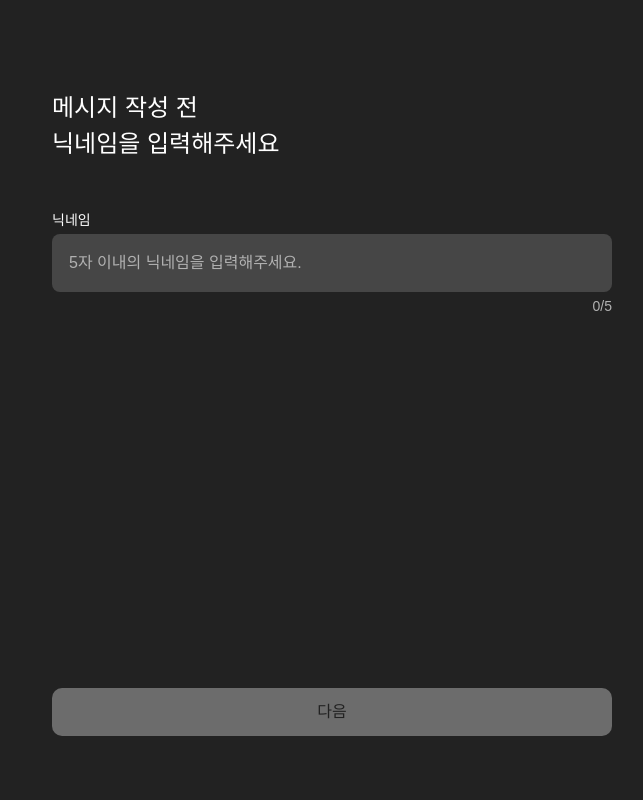
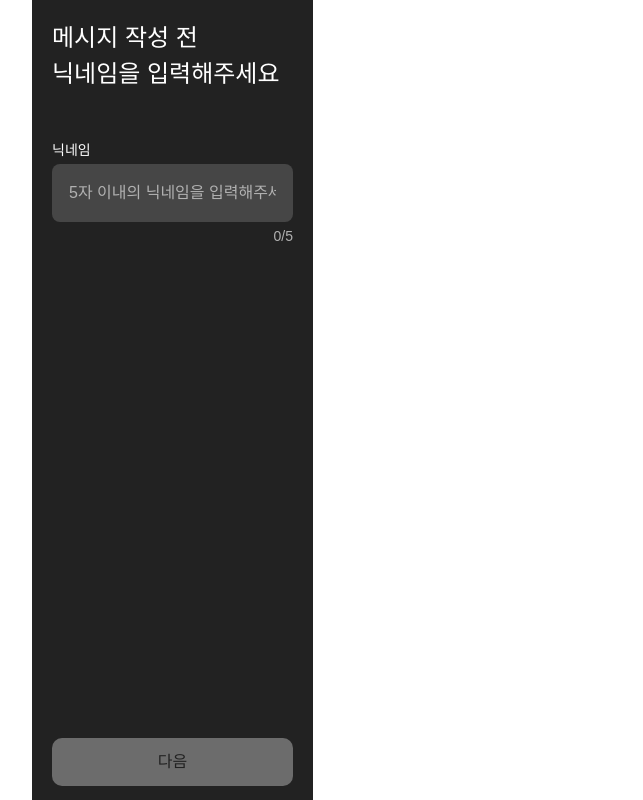
Before and after one commit to Neighbors-dev/Frontend, a React (Vite) app: page /nickname in a window 1280 px wide. Shown: the whole page, without its empty margins (308-951 px from the left). Built offline with nearby package versions, Linux system fonts and the light colour scheme; no server answers.

Commit message:
style: #root로 너비를 제한하는 방식으로 수정

```diff
--- a/src/styles/globals.css
+++ b/src/styles/globals.css
@@ -6,6 +6,7 @@
 @layer base {
   :root {
     --body-bg-color: var(--color-white);
+    --vh: 1vh;
   }
 
   *:focus {
@@ -18,12 +19,20 @@
     background-color: var(--body-bg-color);
   }
 
+  #root {
+    display: flex;
+    max-width: 600px;
+    width: 100%;
+    min-height: calc(var(--vh, 1vh) * 100);
+    margin: 0 auto;
+    overflow-x: hidden;
+  }
+
   .headline-medium {
     font-size: 1.75rem;
     font-weight: 600;
     line-height: 2.5rem;
     letter-spacing: -1%;
-    color: red;
   }
 
   .headline-small {
@@ -112,20 +121,3 @@
     line-height: 1.125rem;
   }
 }
-
-@layer utilities {
-  :root {
-    --vh: 1vh;
-  }
-
-  .full-height {
-    height: calc(var(--vh, 1vh) * 100);
-  }
-
-  .max-w-600 {
-    max-width: 600px;
-    width: 100%;
-    margin: 0 auto;
-    overflow-x: hidden;
-  }
-}
```
